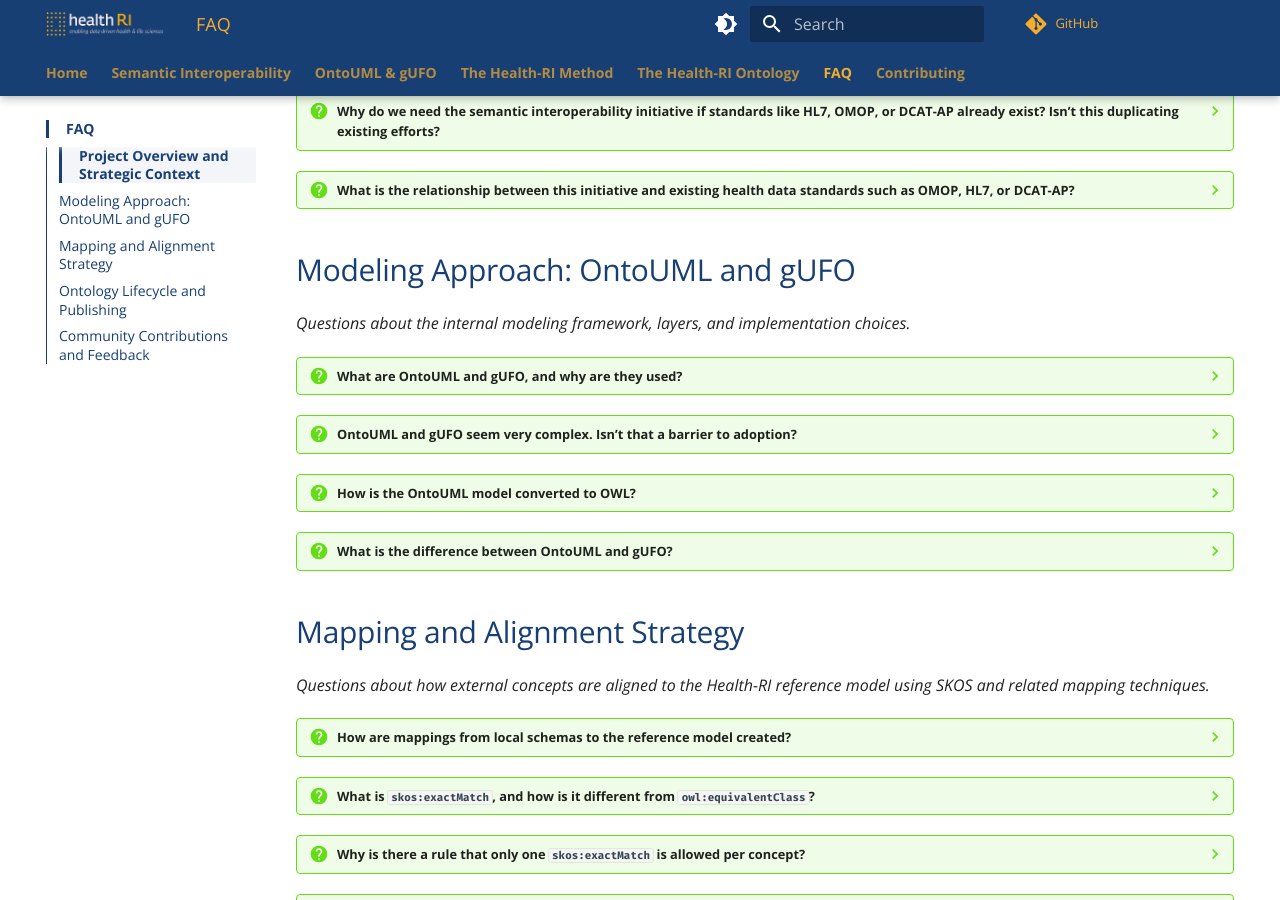
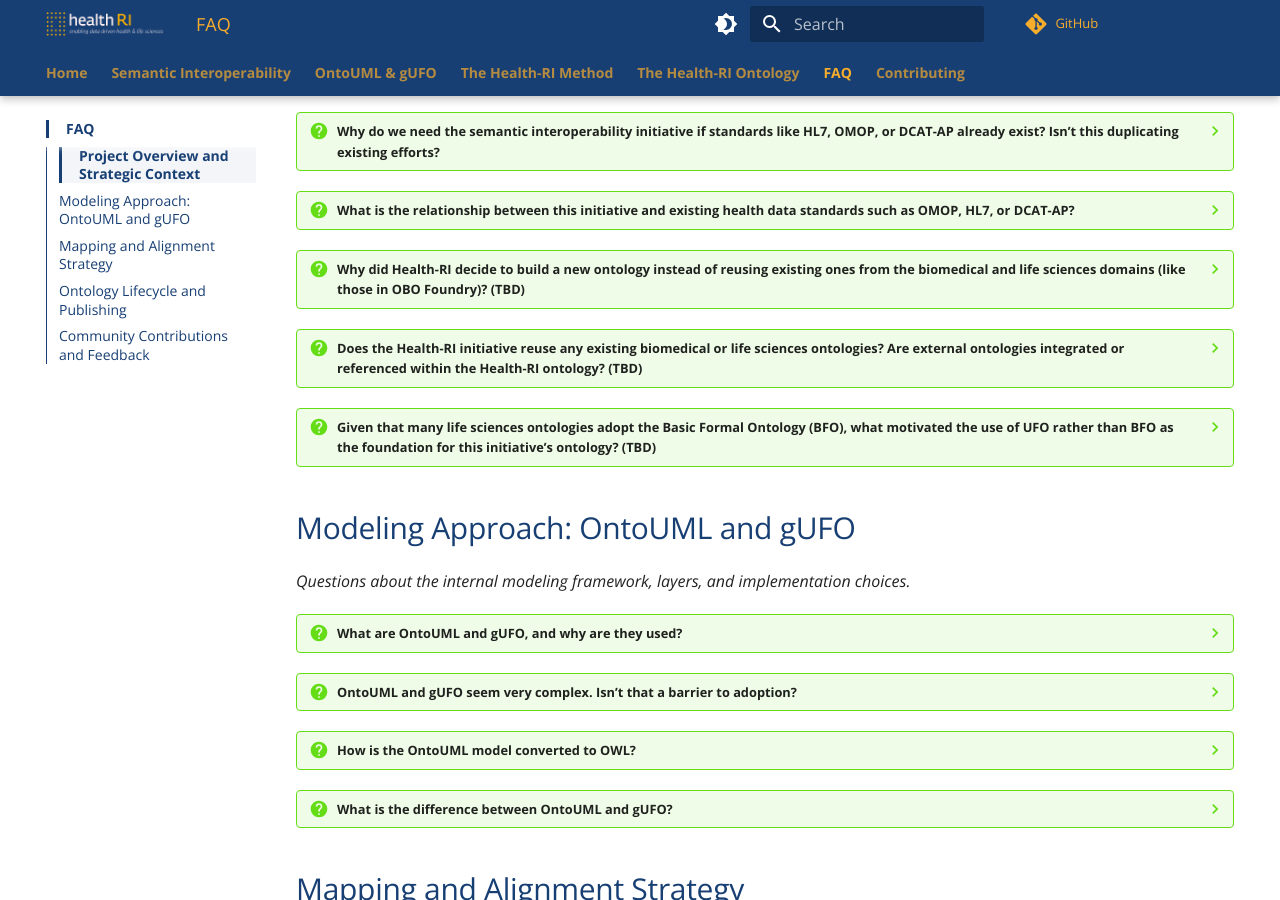
Before and after one commit to Health-RI/semantic-interoperability, an MkDocs documentation site: the page built from docs/faq.md, in a window 1280 px wide and 900 px high, scrolled down 1534 px. Built offline with MkDocs 1.6.1 and Material for MkDocs 9.7.7, drawn with Linux system fonts in a browser that asks for light colours; comment, search, counter and statistics services are not loaded; some of the changed text lies outside the part shown.

Commit message:
docs: add draft FAQ entries on ontology reuse and foundational choices
- Replaced general warning with a targeted admonition for draft answers
- Added three new TBD questions on:
  - rationale for creating a new ontology (vs. OBO Foundry reuse)
  - reuse/integration of existing biomedical/life sciences ontologies
  - choice of UFO over BFO as foundational ontology
- Minor formatting fix in README contributing section

```diff
--- a/docs/faq.md
+++ b/docs/faq.md
@@ -1,11 +1,11 @@
 # Frequently Asked Questions (FAQ)
-
-!!! warning
-    This page's content is still under review and may contain inaccuracies or omissions. Users are advised to interpret and apply the content with caution.
 
 ## Project Overview and Strategic Context
 
 *Questions about the initiative’s purpose, strategic goals, expected impact, and broader context.*
+
+!!! warning "Draft Answers"
+    The answers in this section are part of an ongoing effort to address strategic questions about the initiative. They are based on initial interpretations and should be used with caution. All entries are marked as **drafts** and will be further refined and validated in collaboration with stakeholders.
 
 ??? question "What is the goal of Health-RI’s semantic interoperability initiative?"
     To enable meaningful data integration across health and life sciences institutions by aligning data semantically, not just structurally. This is achieved through the development and adoption of a common reference model that captures domain meaning explicitly.
@@ -96,6 +96,15 @@
     This initiative does not aim to create a new standard. Instead, it recognizes that existing standards such as OMOP, HL7, and DCAT-AP each serve different purposes and contain distinct types of content—ranging from data exchange formats to terminologies and domain-specific data models.
 
     The goal is to harmonize the underlying concepts from these standards, as well as other models and artifacts, by aligning them with a shared semantic reference ontology. This ontology provides a common conceptual foundation that enables consistent interpretation and integration of diverse representations. The reference ontology acts as a semantic anchor, supporting interoperability across heterogeneous data sources, standards, and systems.
+
+??? question "Why did Health-RI decide to build a new ontology instead of reusing existing ones from the biomedical and life sciences domains (like those in OBO Foundry)? (TBD)"
+    TBD.
+
+??? question "Does the Health-RI initiative reuse any existing biomedical or life sciences ontologies? Are external ontologies integrated or referenced within the Health-RI ontology? (TBD)"
+    TBD.
+
+??? question "Given that many life sciences ontologies adopt the Basic Formal Ontology (BFO), what motivated the use of UFO rather than BFO as the foundation for this initiative’s ontology? (TBD)"
+    TBD.
 
 ## Modeling Approach: OntoUML and gUFO
 
```
Also changed, not shown: README.md (+1 -0 lines).
